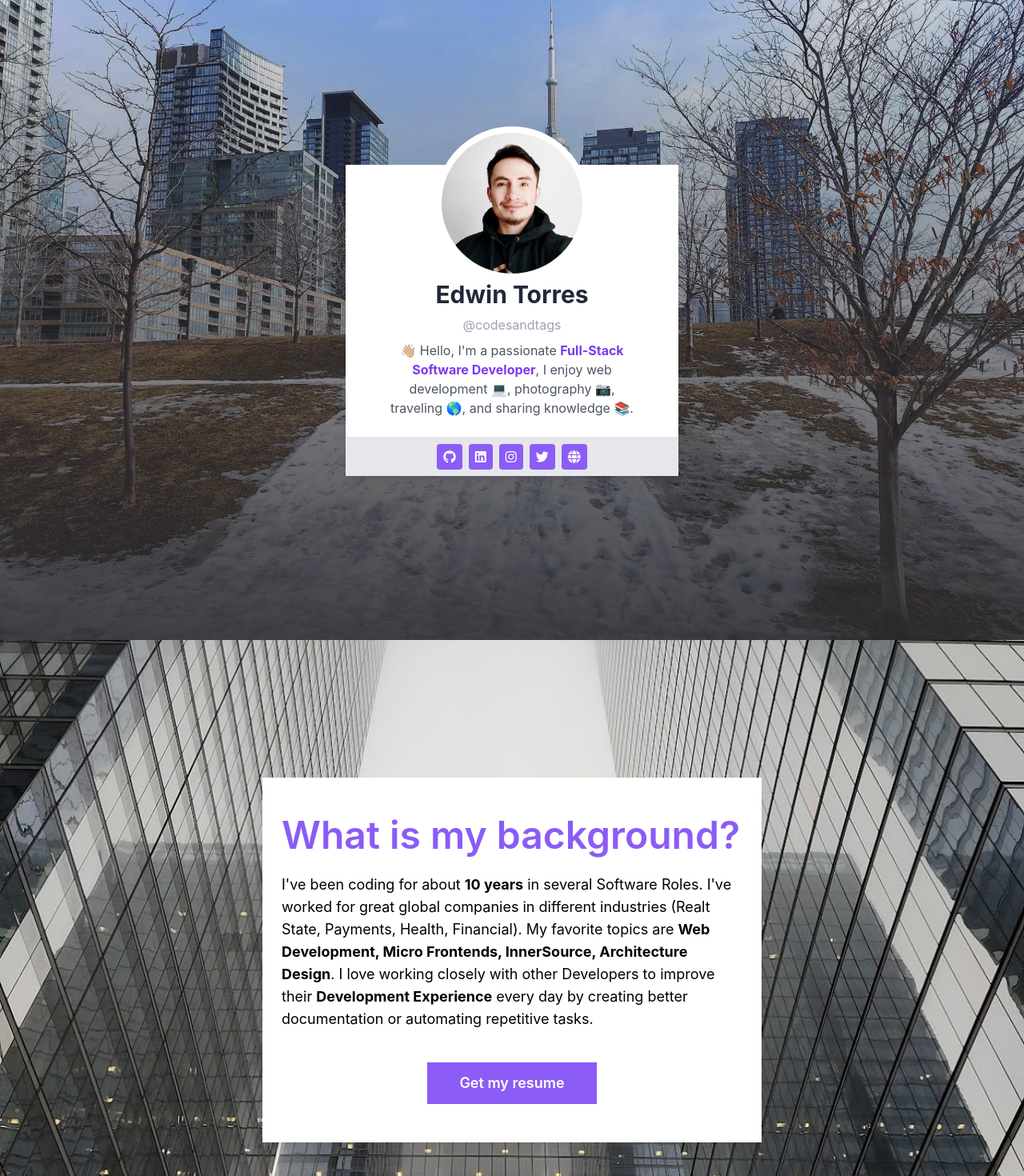
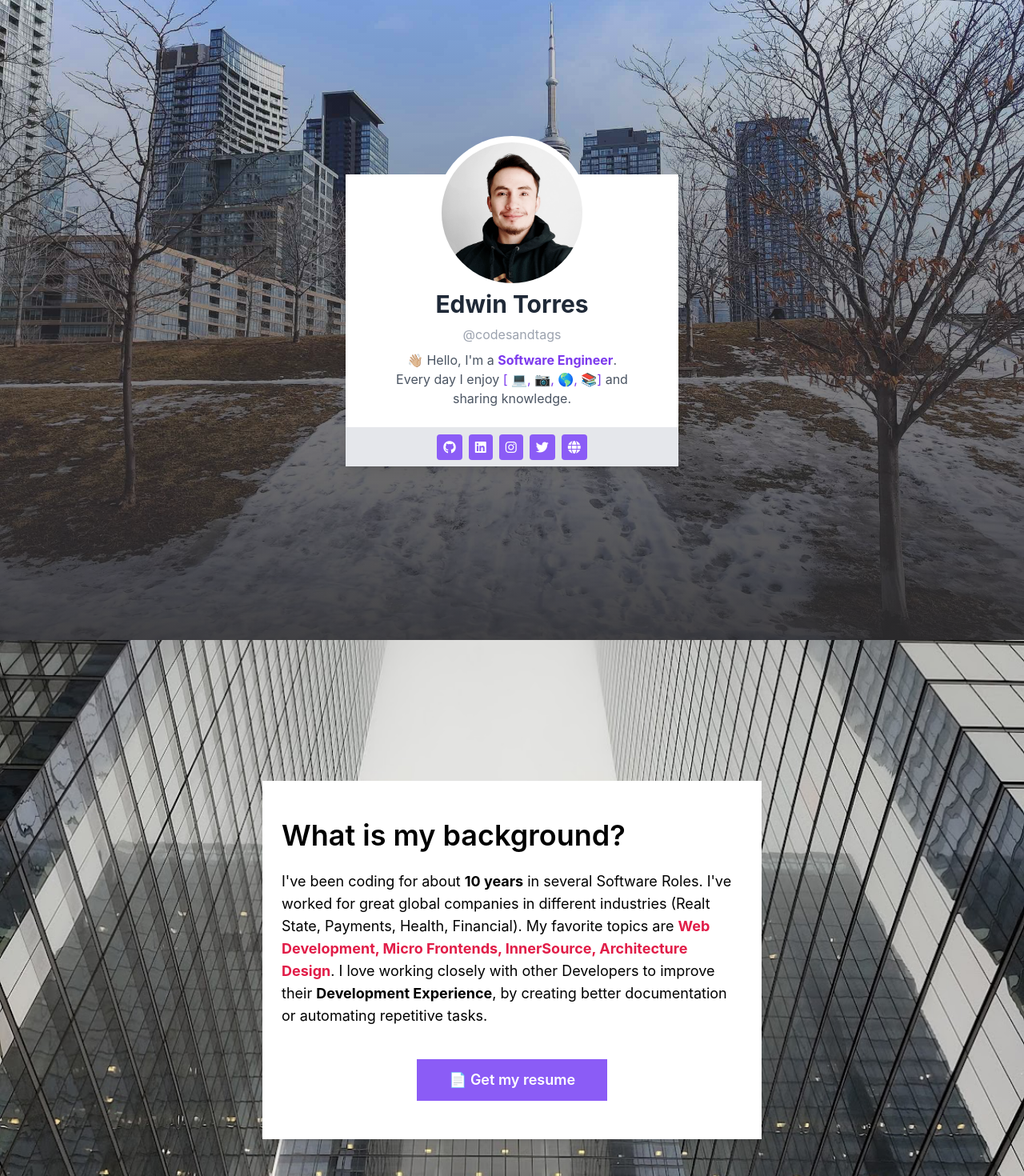
Before and after one commit to codesandtags/codesandtags.github.io, a React (Vite) app: page / in a window 1280 px wide. Shown: the top 1470 px of the page at 80% size. Built offline with nearby package versions, Linux system fonts and the light colour scheme.

Commit message:
feat: Updated texts

```diff
--- a/index.html
+++ b/index.html
@@ -30,15 +30,15 @@
     <title>I am Edwin Torres</title>
     <meta itemprop="name" content="Edwin Torres">
     <meta name="Description"
-          content="Full-Stack Software Developer, I really love coding travel and share the knowledge.">
+          content="👋🏼 Hello, I'm a Software Engineer. Every day I enjoy [ 💻, 📷, 🌎, 📚] and sharing knowledge.">
 
     <meta name="twitter:title" content="Edwin Torres">
     <meta name="twitter:description"
-          content="Full-Stack Software Developer, I really love coding travel and share the knowledge.">
+          content="👋🏼 Hello, I'm a Software Engineer. Every day I enjoy [ 💻, 📷, 🌎, 📚] and sharing knowledge.">
     <meta property="og:title">
     <meta property="og:url" content="https://codesandtags.github.io/blog/blog/authors/edwin-torres">
     <meta property="og:description"
-          content="♥️ Full-Stack Software Developer, I really love coding 👨🏻&zwj;💻 travel ✈️ and share the knowledge">
+          content="👋🏼 Hello, I'm a Software Engineer. Every day I enjoy [ 💻, 📷, 🌎, 📚] and sharing knowledge.">
     <!-- End SEO -->
 
     <!-- Global site tag (gtag.js) - Google Analytics -->
--- a/src/components/Profile/Profile.tsx
+++ b/src/components/Profile/Profile.tsx
@@ -4,7 +4,7 @@ import profile from "./profile.json";
 const Profile = () => {
   return (
     <>
-      <div className="container lg:w-2/6 xl:w-2/7 sm:w-full md:w-2/3    bg-white  shadow-lg    transform   duration-200 easy-in-out bg-gray-100">
+      <div className="container lg:w-2/6 xl:w-2/7 sm:w-full md:w-2/3 bg-white shadow-lg  transform  duration-200 easy-in-out bg-gray-100">
         <div className="flex justify-center px-5  -mt-12">
           <img
             className="h-48 w-48 bg-white p-2 rounded-full"
@@ -17,8 +17,8 @@ const Profile = () => {
             <h2 className="text-gray-800 text-3xl font-bold">{profile.name}</h2>
             <p className="text-gray-400 mt-2">{profile.nickname}</p>
             <p className="mt-2 text-gray-600 text-center">
-            👋🏼 Hello, I'm a passionate <strong className="text-violet-600">Full-Stack Software Developer</strong>,
-            I enjoy web development 💻, photography 📷, traveling 🌎, and sharing knowledge 📚.
+            👋🏼 Hello, I'm a <strong className="text-violet-600">Software Engineer</strong>.
+            Every day I enjoy <span className="text-violet-600">[ 💻,  📷,  🌎, 📚]</span> and sharing knowledge.
             </p>
           </div>
           <hr className="mt-6" />
--- a/src/components/Resume/Resume.tsx
+++ b/src/components/Resume/Resume.tsx
@@ -7,23 +7,23 @@ const Resume = () => {
       <section className="">
         <div className="bg-[url('/assets/images/bg_resume.jpeg')] h-screen bg-cover bg-center flex justify-center items-center p-4">
           <div className="container lg:w-3/6 xl:w-2/7 sm:w-full md:w-2/3 bg-white shadow-lg  transform  duration-200 easy-in-out bg-gray-100/80 p-6">
-            <h1 className="text-5xl font-semibold mb-6 mt-6">
-              <span className="text-violet-500">What is my background?</span>
+            <h1 className="text-4xl font-semibold mb-6 mt-6">
+              <span className="text-black">What is my background?</span>
             </h1>
             <p className="text-lg">
               I've been coding for about <strong className="">10 years</strong>{" "}
               in several Software Roles. I've worked for great global
               companies in different industries (Realt State, Payments, Health,
-              Financial). My favorite topics are <strong>Web Development, Micro
+              Financial). My favorite topics are <strong className="text-rose-600">Web Development, Micro
               Frontends, InnerSource, Architecture Design</strong>. I love working
               closely with other Developers to improve their <strong>Development
-              Experience</strong> every day by creating better documentation or
+              Experience</strong>, by creating better documentation or
               automating repetitive tasks.
             </p>
             <p className="text-center mb-6">
               <a href="https://docs.google.com/document/d/1hdsWC5jXtR7l-ZZzLd707D-2RYpDktjYN5aloYVnhMg/edit?usp=sharing" target="_blank">
-                <button className="inline-block mt-10 px-10 py-3 bg-violet-500 text-lg text-white font-semibold">
-                  Get my resume
+                <button className="inline-block mt-10 px-10 py-3 bg-violet-500 text-lg text-white font-semibold hover:bg-blue-600 active:bg-blue-700">
+                  📄 Get my resume
                 </button>
               </a>
             </p>
```
